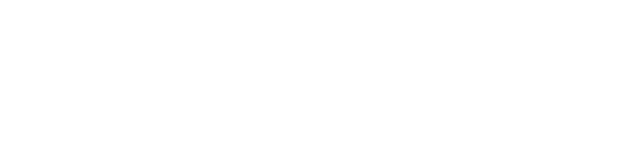
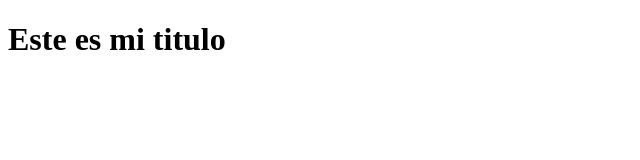
Before and after one commit to Rigzert/jornada-Dev.github.io, a plain HTML site: page index.html in a window 1280 px wide. Shown: the whole page, without its empty margins (0-640 px from the left). Drawn offline with Linux system fonts and the light colour scheme.

Commit message:
actualizando

```diff
--- a/index.html
+++ b/index.html
@@ -7,6 +7,7 @@
     <title>Jornada Dev</title>
 </head>
 <body>
+    <h1>Este es mi titulo</h1>
 
 </body>
 </html>
```
